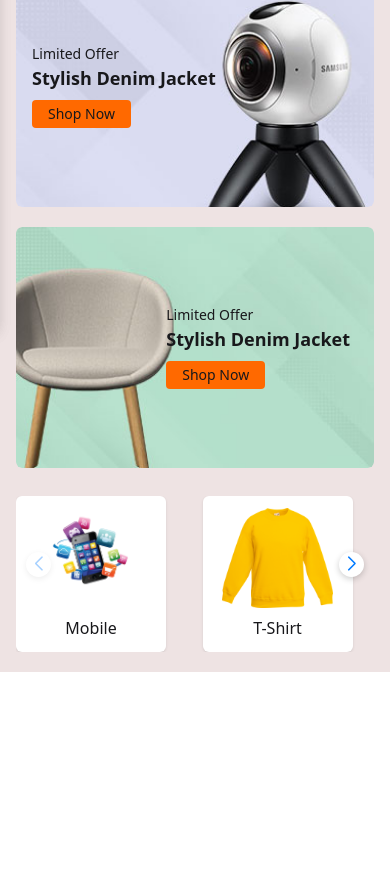
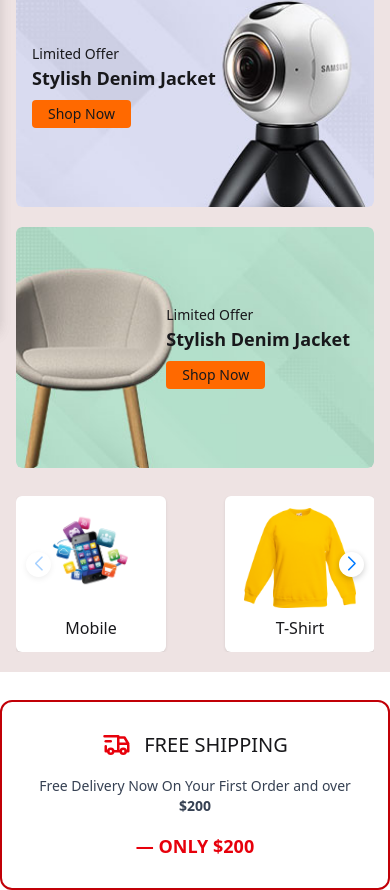
Before and after one commit to CseRashed/Shoppixel-web, a React (Vite) app: page / in a window 390 px wide. Shown: the part 518-1408 px from the top of the page. Before the commit the page ends 1190 px from the top, so only its background shows below. Built offline with nearby package versions, Linux system fonts and the light colour scheme.

Commit message:
Shipping section created and also responsived all device

```diff
--- a/src/App.jsx
+++ b/src/App.jsx
@@ -1,5 +1,6 @@
 
 import './App.css'
+import Shipping from './Componets/Body/Shipping'
 import Header from './Componets/Header/Header'
 
 function App() {
@@ -8,6 +9,7 @@ function App() {
     <>
 
      <Header></Header>
+     <Shipping></Shipping>
 
     </>
   )
--- /dev/null
+++ b/src/Componets/Body/Shipping.jsx
@@ -0,0 +1,22 @@
+import React from 'react'
+import { TbTruckDelivery } from "react-icons/tb";
+export default function Shipping() {
+  return (
+    <div className='mt-7 lg:mt-16 md:mt-12 container mx-auto flex flex-col sm:flex-row items-center justify-between gap-4 py-7 px-5 border-red-700 rounded-xl border-2'>
+  {/* Left Side */}
+  <div className='flex items-center gap-3'>
+    <TbTruckDelivery className='text-3xl text-red-600' />
+    <h1 className='text-xl md:text-2xl font-medium'>FREE SHIPPING</h1>
+  </div>
+
+  {/* Center Text */}
+  <div className='text-center text-sm md:text-base text-gray-700'>
+    Free Delivery Now On Your First Order and over <span className="font-semibold">$200</span>
+  </div>
+
+  {/* Right Price Tag */}
+  <div className='text-lg md:text-xl font-bold text-red-600'>— ONLY $200</div>
+</div>
+
+  )
+}
--- a/src/Componets/Header/BannerCategory.jsx
+++ b/src/Componets/Header/BannerCategory.jsx
@@ -32,7 +32,7 @@ export default function BannerCategory() {
       <Swiper
         modules={[Navigation]}
         navigation
-        spaceBetween={15}
+        spaceBetween={60}
         breakpoints={{
           320: { slidesPerView: 2 },
           480: { slidesPerView: 3 },
--- /dev/null
+++ b/src/Pages/Home/Home.jsx
@@ -0,0 +1,7 @@
+import React from 'react'
+
+export default function Home() {
+  return (
+    <div>Home</div>
+  )
+}
```
